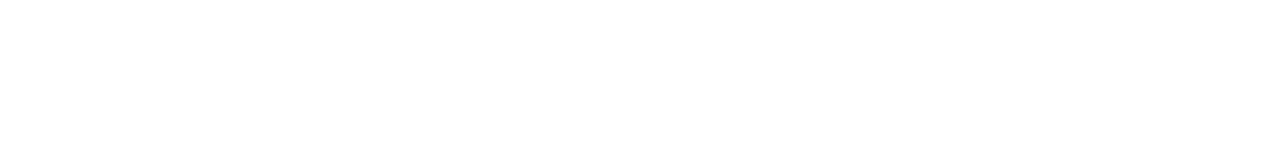
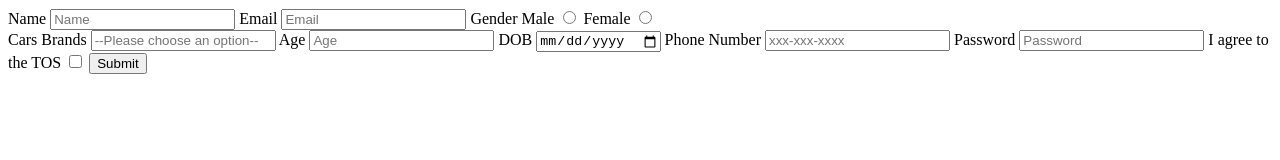
Before and after one commit to acciojob/signup-form-car-Dilipmandadi27, a website: page main.html in a window 1280 px wide. Drawn offline with Linux system fonts and the light colour scheme.

Commit message:
created a submission

```diff
--- a/main.html
+++ b/main.html
@@ -8,6 +8,40 @@
 
 <body>
 	<!-- the entire body must be written by student -->
+	<form method="post">
+		<label for="name">Name</label>
+		<input type="text" id="name" placeholder="Name" required>
+
+	<label for="email">Email</label>
+	<input type="email" id="email" placeholder="Email" required>
+
+		<label for="gender_m" for="gender_f">Gender</label>
+		 Male <input type="radio" name="gender" id="gender_m" required> Female <input type="radio" name="gender" id="gender_f" required>
+<br>
+
+		<label for="cars">Cars Brands</label>
+ <input type="select" id="cars" placeholder="--Please choose an option--"required>
+
+	<label for="age">Age</label>
+	<input type="number" id="age" placeholder="Age" required>
+
+		<label for="dob">DOB</label>
+		<input type="date" id="dob" required>
+
+		<label for="tel">Phone Number</label>
+		<input type="Tel" id="tel" placeholder="xxx-xxx-xxxx">
+
+		<label for="password">Password</label>
+		<input type="password" id="password" placeholder="Password" required>
+
+		<label for="tos">I agree to the TOS</label>
+		<input type="checkbox" id="tos" required>
+
+		<button type="submit">Submit</button>
+
+
+
+	</form>
     <script type="text/javascript" src="./script.js">
 </script>
 
```
